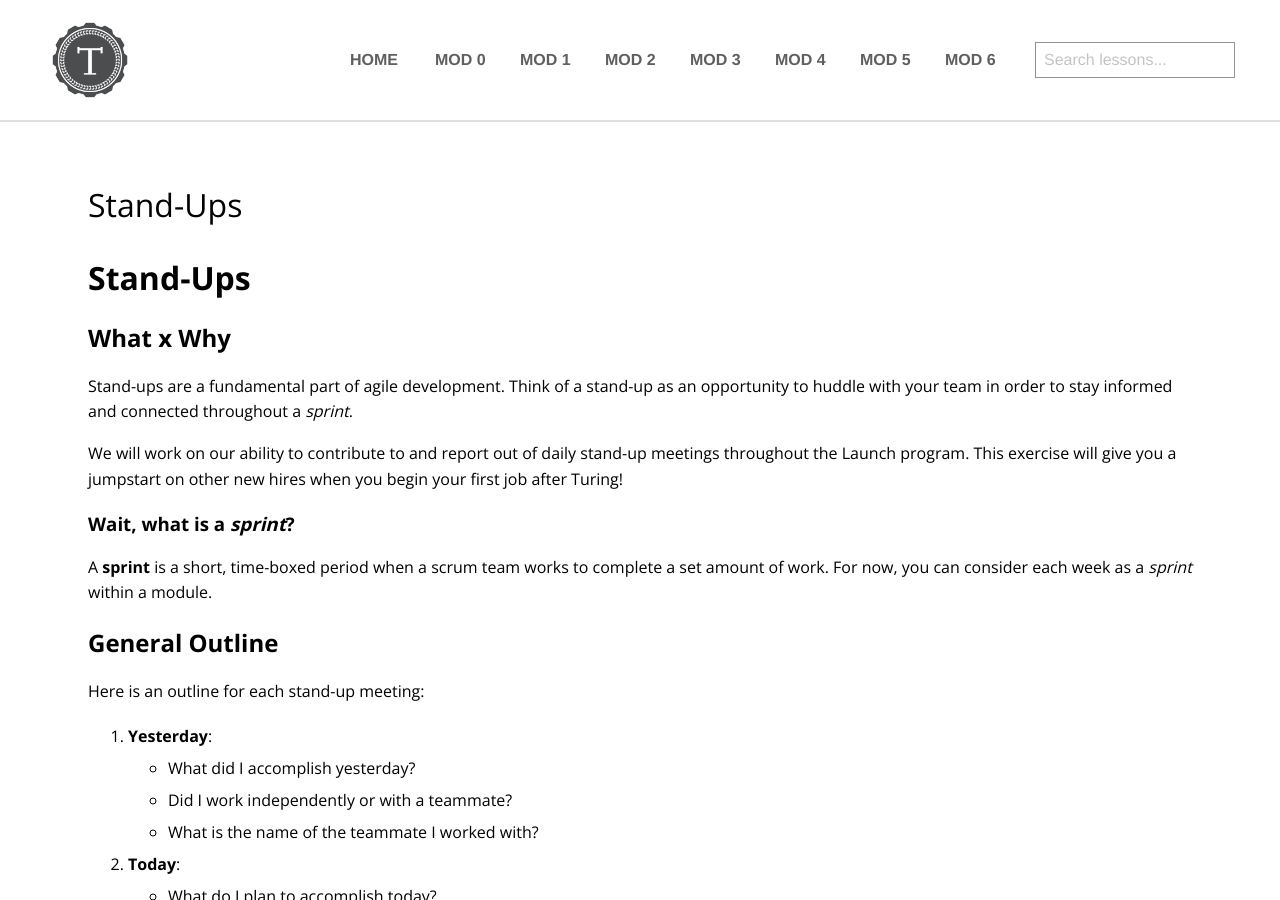
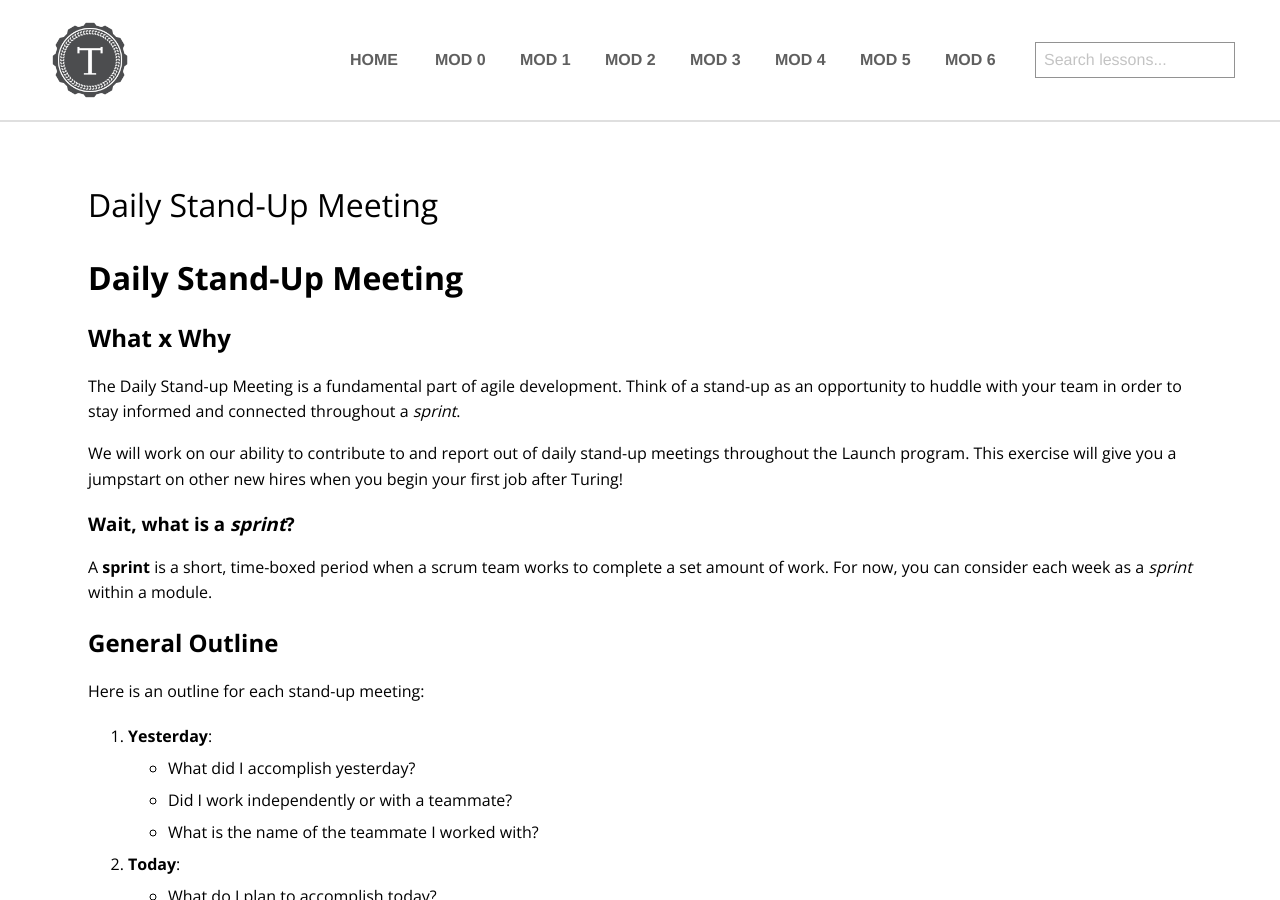
Before and after one commit to turingschool/launch-curriculum, a Jekyll site: the page built from module1/lessons/Week1/StandUp.md, in a window 1280 px wide and 900 px high. Built offline with Jekyll 4.4.1, drawn with Linux system fonts in a browser that asks for light colours; nearby versions of some CDN libraries; our own code applies the rules of GitHub Pages for plain Markdown files; comment, search, counter and statistics services are not loaded.

Commit message:
Update title

```diff
--- a/module1/lessons/Week1/StandUp.md
+++ b/module1/lessons/Week1/StandUp.md
@@ -1,8 +1,8 @@
-# Stand-Ups
+# Daily Stand-Up Meeting
 
 ## What x Why
 
-Stand-ups are a fundamental part of agile development. Think of a stand-up as an opportunity to huddle with your team in order to stay informed and connected throughout a *sprint*.
+The Daily Stand-up Meeting is a fundamental part of agile development. Think of a stand-up as an opportunity to huddle with your team in order to stay informed and connected throughout a *sprint*.
 
 We will work on our ability to contribute to and report out of daily stand-up meetings throughout the Launch program. This exercise will give you a jumpstart on other new hires when you begin your first job after Turing!
 
```
